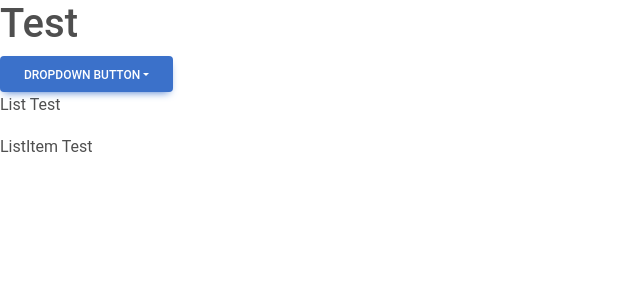
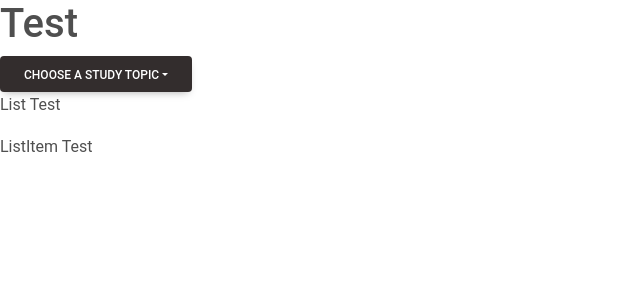
Before and after one commit to attrill20/CodeCrunchProjectWeek, a React (Create React App) app in the folder study-app/: page / in a window 1280 px wide. Shown: the top 300 px of the page, without its empty margins (0-640 px from the left). Built offline with nearby package versions, Linux system fonts and the light colour scheme.

Commit message:
attempting functionality - function not yet working

```diff
--- a/study-app/src/App/App.js
+++ b/study-app/src/App/App.js
@@ -1,28 +1,40 @@
-import React from 'react';
+import React, {useState} from 'react';
 import './App.css';
 import List from '../List/List';
 import ListItem from '../ListItem/ListItem';
 import DropDown from '../DropDown/DropDown';
 
+
 //PLAN
 
 //DONE // create working dropdown menu component // test click-off functionality
-// write out options of dropdown menu and make sure they display/ are selectable
+//DONE // write out options of dropdown menu and make sure they display/ are selectable
 // write dummy data to display to list
 // make function to attach to dropdown so that when an option is selected it displays to list
 // check that dropdown menu displays data to the list
 // chanage the type of data being displayed so it is similar to our actual data
 
+const dummyArray = ['one', 'two']
+// const dummyArray2 = ['three', 'four']
+
 
 function App() {
+const [list, setList] = useState([])
 
-
-
-
+function functionName() {
+  setList([...dummyArray]);
+  console.log(list)
+}
   return (
     <div>
       <h1>Test</h1>
-      <DropDown />
+      {/* we need to pass a function into this button:  */}
+      <DropDown
+        functionName = {functionName}
+        list = {list}
+      />
+      {/* We need to set our 'list' state to our dummyArray
+      then we need to pass this state into a <ul>our list on  */}
       <List />
       <ListItem />
     </div>
--- a/study-app/src/DropDown/DropDown.js
+++ b/study-app/src/DropDown/DropDown.js
@@ -2,20 +2,16 @@ import React from 'react'
 
 export default function DropDown() {
   return (
-   <div class="dropdown">
-  <button
-    class="btn btn-primary dropdown-toggle"
-    type="button"
-    id="dropdownMenuButton"
-    data-mdb-toggle="dropdown"
-    aria-expanded="false"
-  >
-    Dropdown button
+<div class="btn-group">
+  <button type="button" class="btn btn-dark dropdown-toggle" data-mdb-toggle="dropdown" aria-expanded="false">
+    Choose a study topic
   </button>
-  <ul class="dropdown-menu" aria-labelledby="dropdownMenuButton">
-    <li><a class="dropdown-item" href="#">Action</a></li>
-    <li><a class="dropdown-item" href="#">Another action</a></li>
-    <li><a class="dropdown-item" href="#">Something else here</a></li>
+  <ul class="dropdown-menu">
+    <li><a class="dropdown-item" href="#">React</a></li>
+    <li><a class="dropdown-item" href="#">JS</a></li>
+    <li><a class="dropdown-item" href="#">HTML</a></li>
+    <li><hr class="dropdown-divider" /></li>
+    <li><a class="dropdown-item" href="#">CSS</a></li>
   </ul>
 </div>
   )
```
